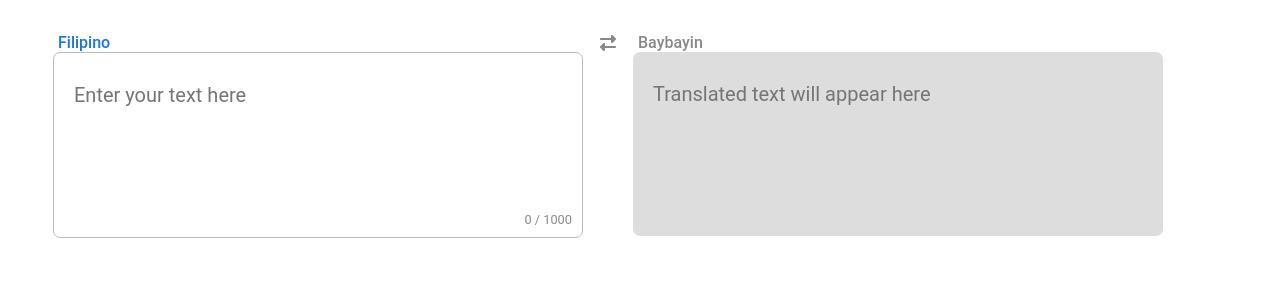
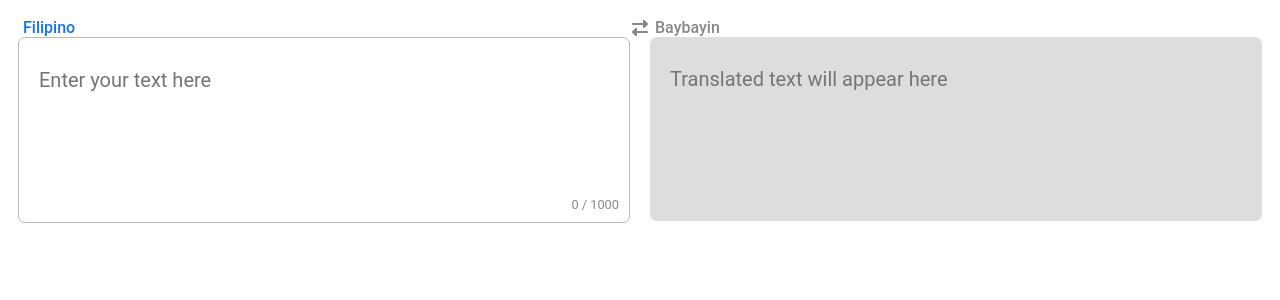
Before and after one commit to batingaw/batingaw-apps, an Angular app: page /baybayin in a window 1280 px wide. Shown: the top 300 px of the page. Built offline with nearby package versions, Linux system fonts and the light colour scheme.

Commit message:
add github action workflow

```diff
--- a/src/app/app.routes.ts
+++ b/src/app/app.routes.ts
@@ -15,7 +15,7 @@ export const routes: Routes = [
   },
   {
     path: '',
-    component: DashboardComponent
+    component: BaybayinTranslatorComponent
   },
   {
     path: '**',
--- a/src/app/translators/baybayin-translator/baybayin-translator.component.scss
+++ b/src/app/translators/baybayin-translator/baybayin-translator.component.scss
@@ -7,8 +7,6 @@
 
 .container {
   position: relative;
-  width: 1200px;
-  padding: 0 20px;
   display: flex;
   flex-wrap: wrap; /* Allows items to wrap to a new line if necessary */
   justify-content: space-between;
@@ -16,7 +14,7 @@
 
 .container .card {
   flex: 1 1 45%;
-  padding: 25px;
+  padding: 10px;
 }
 
 @media (max-width: 768px) {
@@ -97,7 +95,7 @@
   align-items: center;
   justify-content: center;
   position: absolute;
-  top: 10px;
+  top: -5px;
   left: 50%;
   transform: translateX(-50%);
   width: 50px;
```
